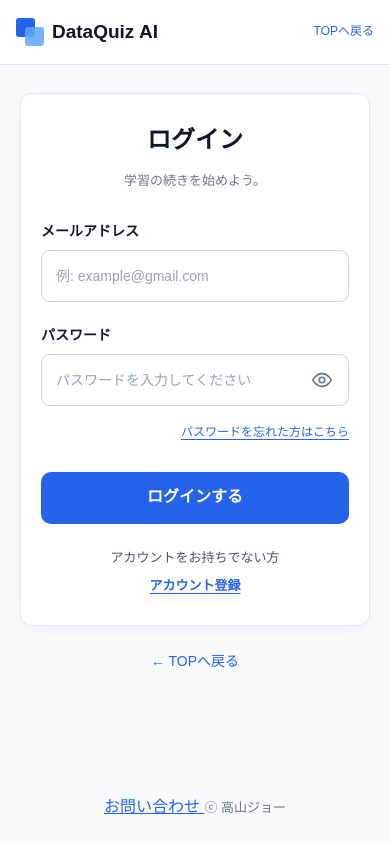
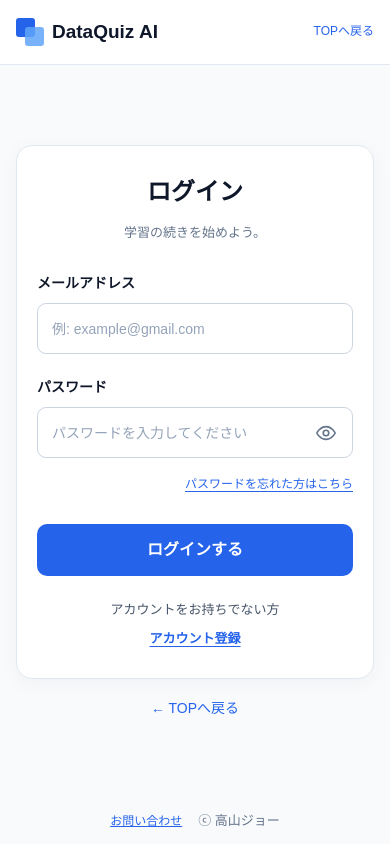
Before and after one commit to Joe-Takayama/AI_quiz, a Django app: page /accounts/login/ in a window 390 px wide. Run offline with Django 5.2, Linux system fonts and the light colour scheme.

Commit message:
スマホの見た目改善

```diff
--- a/accounts/static/css/accounts.css
+++ b/accounts/static/css/accounts.css
@@ -281,3 +281,64 @@
         font-size: 12px;
     }
 }
+
+/* スマホのログイン画面：上下の余白を整える */
+
+@media (max-width: 600px) {
+
+    body:has(.auth-login-section) {
+        min-height: 100vh;
+        min-height: 100dvh;
+
+        display: flex;
+        flex-direction: column;
+    }
+
+    body:has(.auth-login-section) .site-header,
+    body:has(.auth-login-section) .site-footer {
+        flex-shrink: 0;
+    }
+
+    body:has(.auth-login-section) .site-main {
+        flex: 1 0 auto;
+
+        display: flex;
+        flex-direction: column;
+
+        min-width: 0;
+    }
+
+    .auth-login-section {
+        flex-shrink: 0;
+
+        width: 100%;
+        margin-block: auto;
+        padding: 24px 16px;
+    }
+
+    .auth-login-section .auth-card {
+        max-width: 440px;
+        padding: 28px 20px;
+        border-radius: 16px;
+    }
+
+    .auth-login-section .auth-back {
+        margin-top: 18px;
+    }
+
+    body:has(.auth-login-section) .site-footer {
+        display: flex;
+        flex-wrap: wrap;
+        align-items: center;
+        justify-content: center;
+        gap: 8px 16px;
+
+        padding: 12px 16px;
+        padding-bottom: max(
+            12px,
+            env(safe-area-inset-bottom)
+        );
+
+        font-size: 12px;
+    }
+}
--- a/accounts/templates/accounts/login.html
+++ b/accounts/templates/accounts/login.html
@@ -6,7 +6,7 @@
 {% block extra_css %}
     <link
         rel="stylesheet"
-        href="{% static 'css/accounts.css' %}"
+        href="{% static 'css/accounts.css' %}?v=20261105-1"
     >
 {% endblock %}
 
@@ -20,7 +20,7 @@
 {% endblock %}
 
 {% block content %}
-    <section class="auth-section">
+    <section class="auth-section auth-login-section">
 
         <div class="auth-card">
 
```
